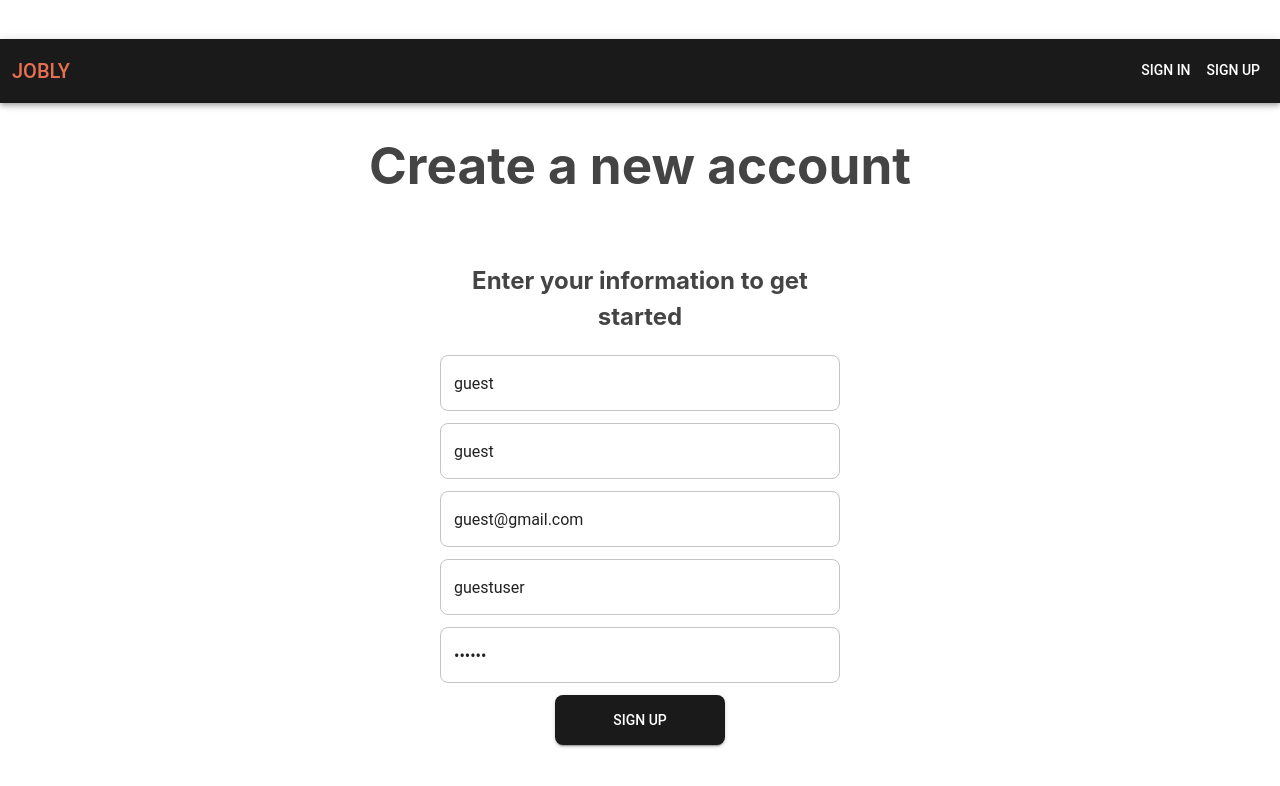
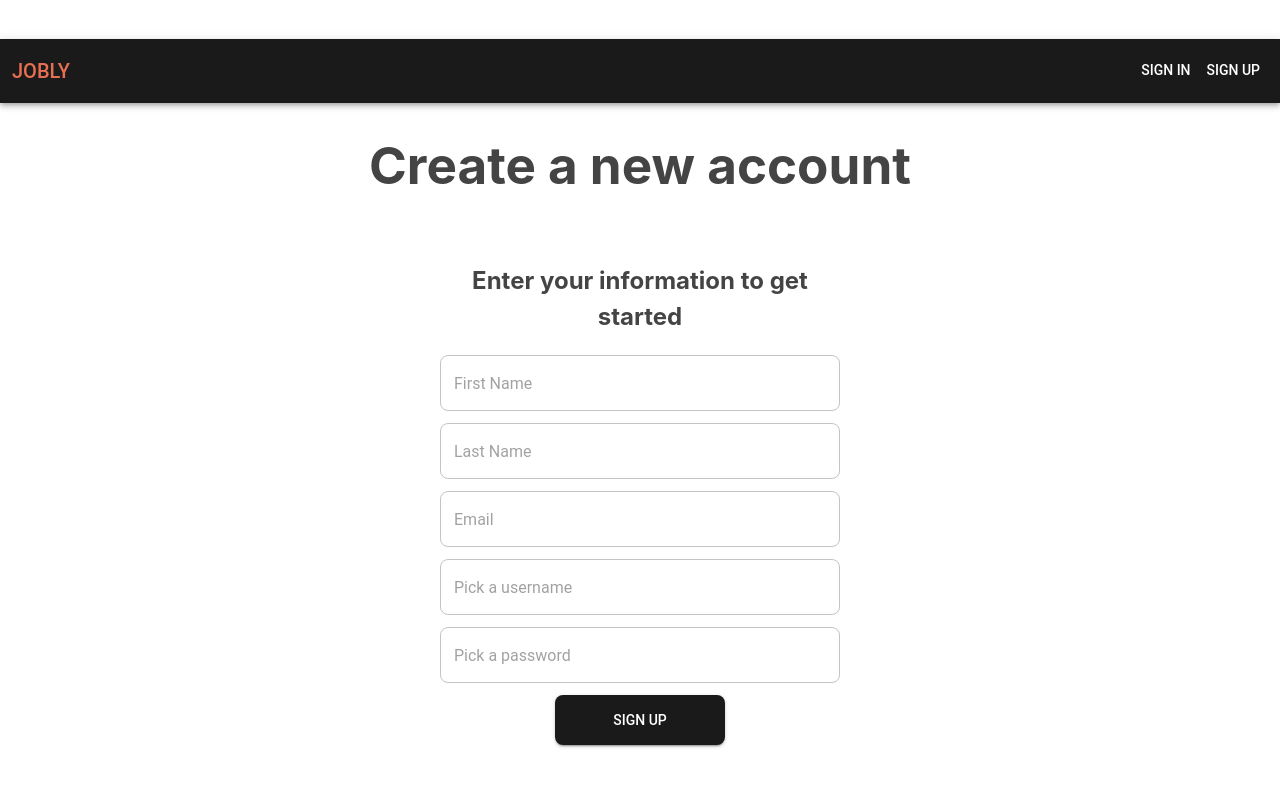
Before and after one commit to ksingletary/reactjobly-frontend, a React (Vite) app: page /signup in a window 1280 px wide. Shown: the top 786 px of the page. Built offline with nearby package versions, Linux system fonts and the light colour scheme; no server answers.

Commit message:
login/signup errors

```diff
--- a/src/pages/Signup.jsx
+++ b/src/pages/Signup.jsx
@@ -7,21 +7,21 @@ const Signup = () => {
   const { signupFormSubmit } = useContext(UserContext);
 
   // Prefilled form fields for dev convenience.
-  const INITIAL_FORM_DATA ={
-      firstName:'guest',
-      lastName:'guest',
-      email:'guest@gmail.com',
-      username:'guestuser',
-      password:'123456'
-  }
+  // const INITIAL_FORM_DATA ={
+  //     firstName:'keith',
+  //     lastName:'singletary',
+  //     email:'keith@gmail.com',
+  //     username:'keithsing',
+  //     password:'123456'
+  // }
   // Use this version of initial data for prod
-  // const INITIAL_FORM_DATA = {
-  //   firstName: "",
-  //   lastName: "",
-  //   email: "",
-  //   username: "",
-  //   password: "",
-  // };
+  const INITIAL_FORM_DATA = {
+    firstName: "",
+    lastName: "",
+    email: "",
+    username: "",
+    password: "",
+  };
 
   const [formData, setFormData] = useState(INITIAL_FORM_DATA);
 
```
